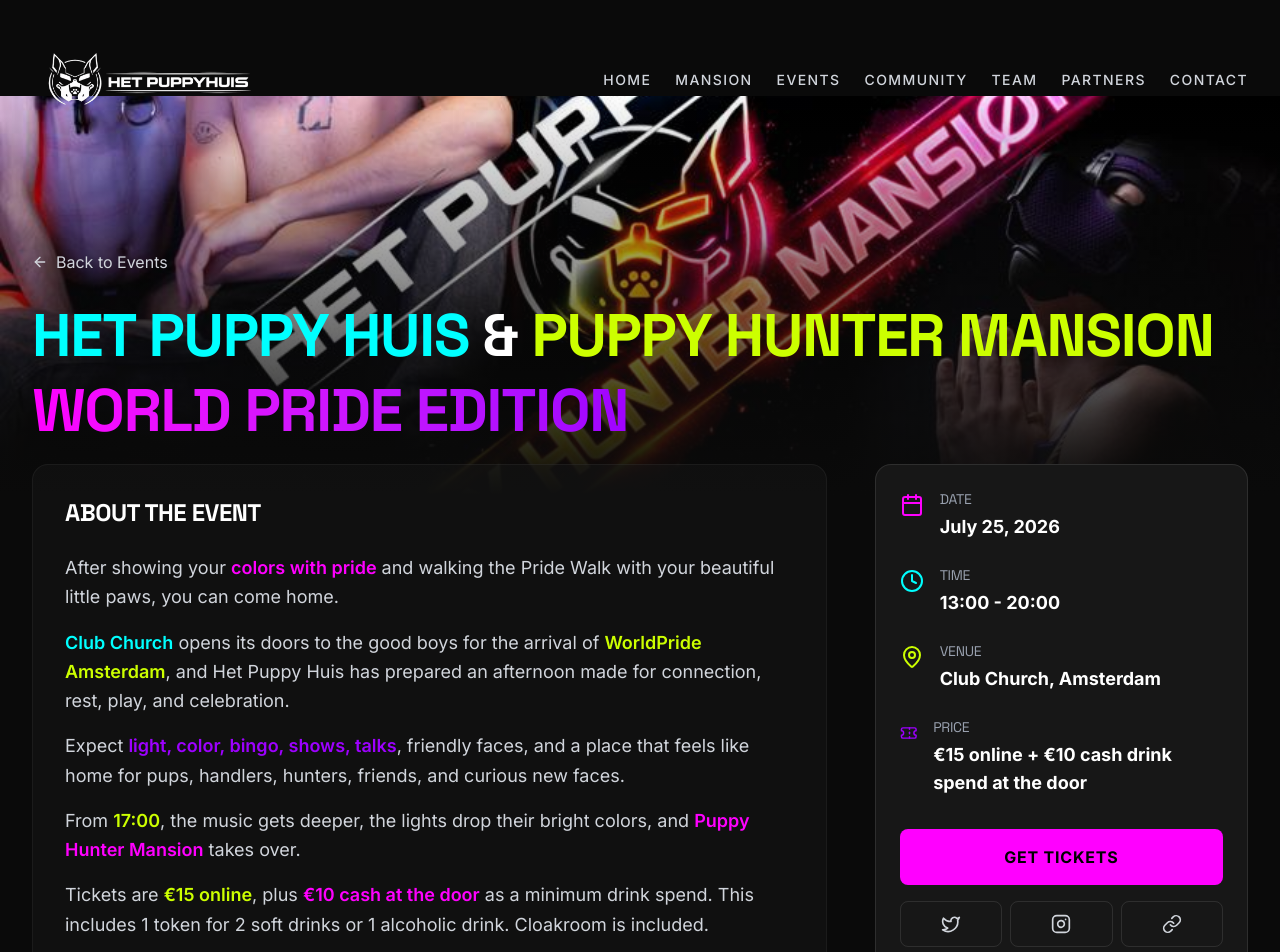
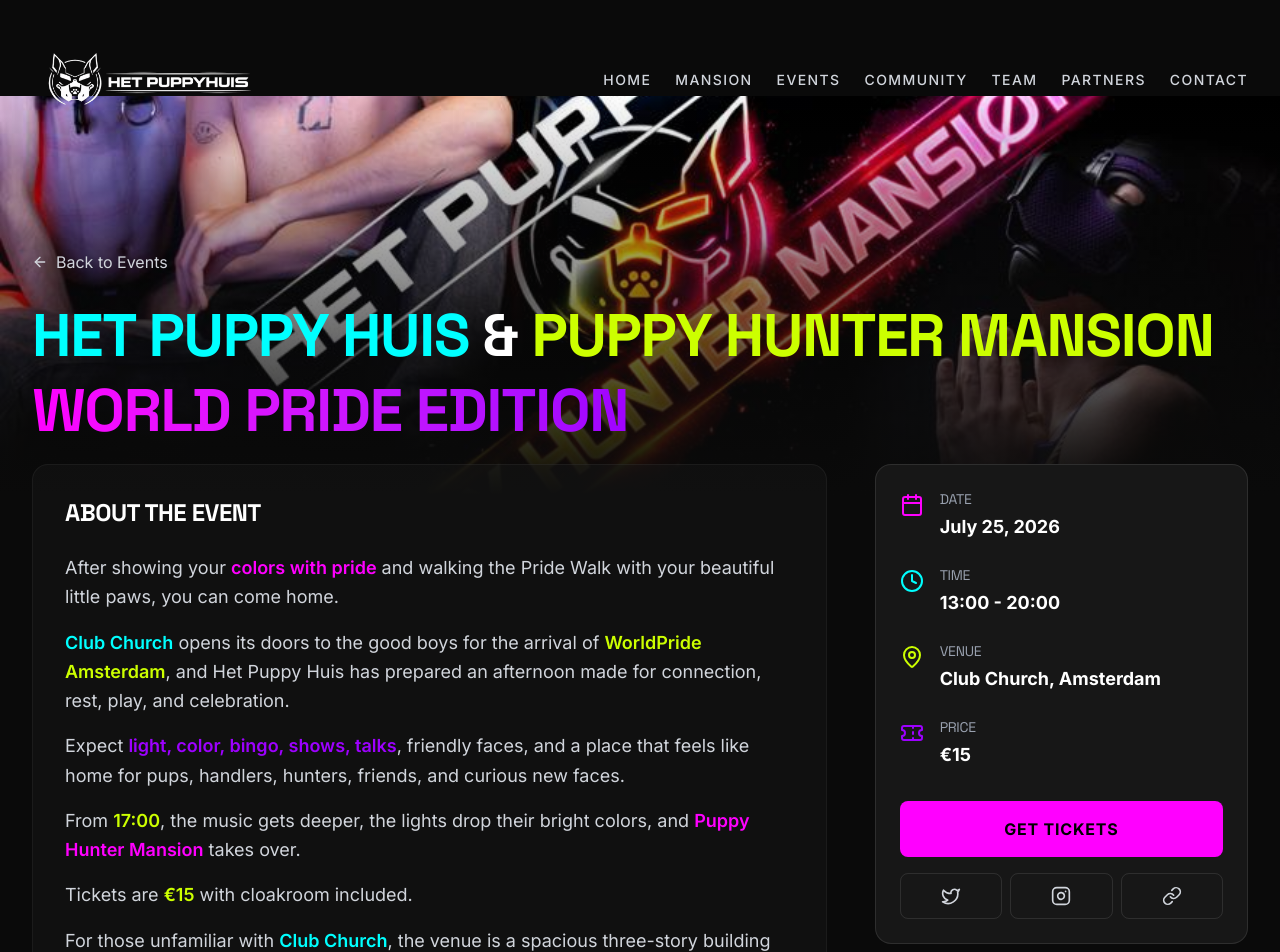
Before and after one commit to AlbertGarciaFernandez/het-puppy-huis, a React (Vite) app: page /events/1 in a window 1280 px wide. Shown: the top 952 px of the page. Built offline with nearby package versions, Linux system fonts and the light colour scheme.

Commit message:
feat: Update ticket pricing details and remove cash drink spend information

```diff
--- a/src/data/events.ts
+++ b/src/data/events.ts
@@ -28,7 +28,7 @@
     venue: "Club Church, Amsterdam",
     venueLink: "https://www.clubchurch.nl/parties/hetPuppyHuis",
     description: "After the Pride Walk, Club Church opens its doors to good boys, wild hearts, and playful souls for a colorful afternoon with the pack.",
-    fullDescription: "After showing your colors with pride and walking the Pride Walk with your beautiful little paws, you can come home. Club Church opens its doors to the good boys for the arrival of WorldPride Amsterdam, and Het Puppy Huis has prepared an afternoon made for connection, rest, play, and celebration. Expect light, color, bingo, shows, talks, friendly faces, and a place that feels like home for pups, handlers, hunters, friends, and curious new faces. From 17:00, the music gets deeper, the lights drop their bright colors, and Puppy Hunter Mansion takes over. The church becomes the Mansion of the pups: darker, louder, more playful, and ready for wild hearts to enter. Tickets are €15 online, plus €10 cash at the door as a minimum drink spend. This includes 1 token for 2 soft drinks or 1 alcoholic drink. Cloakroom is included. This is an event for everyone, so there will be separate areas for socializing and play, keeping everyone comfortable while offering space for both kinds of energy. Let your inner beast out, but do it appropriately and with respect for the pack. Be a good boy, or don't.",
+    fullDescription: "After showing your colors with pride and walking the Pride Walk with your beautiful little paws, you can come home. Club Church opens its doors to the good boys for the arrival of WorldPride Amsterdam, and Het Puppy Huis has prepared an afternoon made for connection, rest, play, and celebration. Expect light, color, bingo, shows, talks, friendly faces, and a place that feels like home for pups, handlers, hunters, friends, and curious new faces. From 17:00, the music gets deeper, the lights drop their bright colors, and Puppy Hunter Mansion takes over. The church becomes the Mansion of the pups: darker, louder, more playful, and ready for wild hearts to enter. Tickets are €15 with cloakroom included. This is an event for everyone, so there will be separate areas for socializing and play, keeping everyone comfortable while offering space for both kinds of energy. Let your inner beast out, but do it appropriately and with respect for the pack. Be a good boy, or don't.",
     image: posterPride,
     type: "night",
     label: "Pride Event",
@@ -37,7 +37,7 @@
       { name: "HÜNTER", instagram: "https://www.instagram.com/pup.hunter071/" },
       { name: "TKHNØ", instagram: "https://www.instagram.com/tkhno.dj/" },
     ],
-    price: "€15 online + €10 cash drink spend at the door",
+    price: "€15",
   },
   {
     id: 2,
--- a/src/pages/EventDetails.tsx
+++ b/src/pages/EventDetails.tsx
@@ -96,7 +96,7 @@
                     From <span className="text-neon-green font-semibold">17:00</span>, the music gets deeper, the lights drop their bright colors, and <span className="text-neon-pink font-semibold">Puppy Hunter Mansion</span> takes over.
                   </p>
                   <p>
-                    Tickets are <span className="text-neon-green font-semibold">€15 online</span>, plus <span className="text-neon-pink font-semibold">€10 cash at the door</span> as a minimum drink spend. This includes 1 token for 2 soft drinks or 1 alcoholic drink. Cloakroom is included.
+                    Tickets are <span className="text-neon-green font-semibold">€15</span> with cloakroom included.
                   </p>
                   <p>
                     For those unfamiliar with <span className="text-neon-blue font-semibold">Club Church</span>, the venue is a spacious three-story building with room for everyone to feel comfortable. We ask attendees to use the spaces appropriately: the bar and main floor are for <span className="text-neon-green font-semibold">socializing and activities</span>, while the darker downstairs areas are intended for <span className="text-neon-purple font-semibold">play</span>. You can check the venue facilities <a href="https://www.clubchurch.nl/info/facilities" target="_blank" rel="noreferrer" className="text-neon-pink font-semibold hover:text-white transition-colors underline underline-offset-4">here</a>.
```
